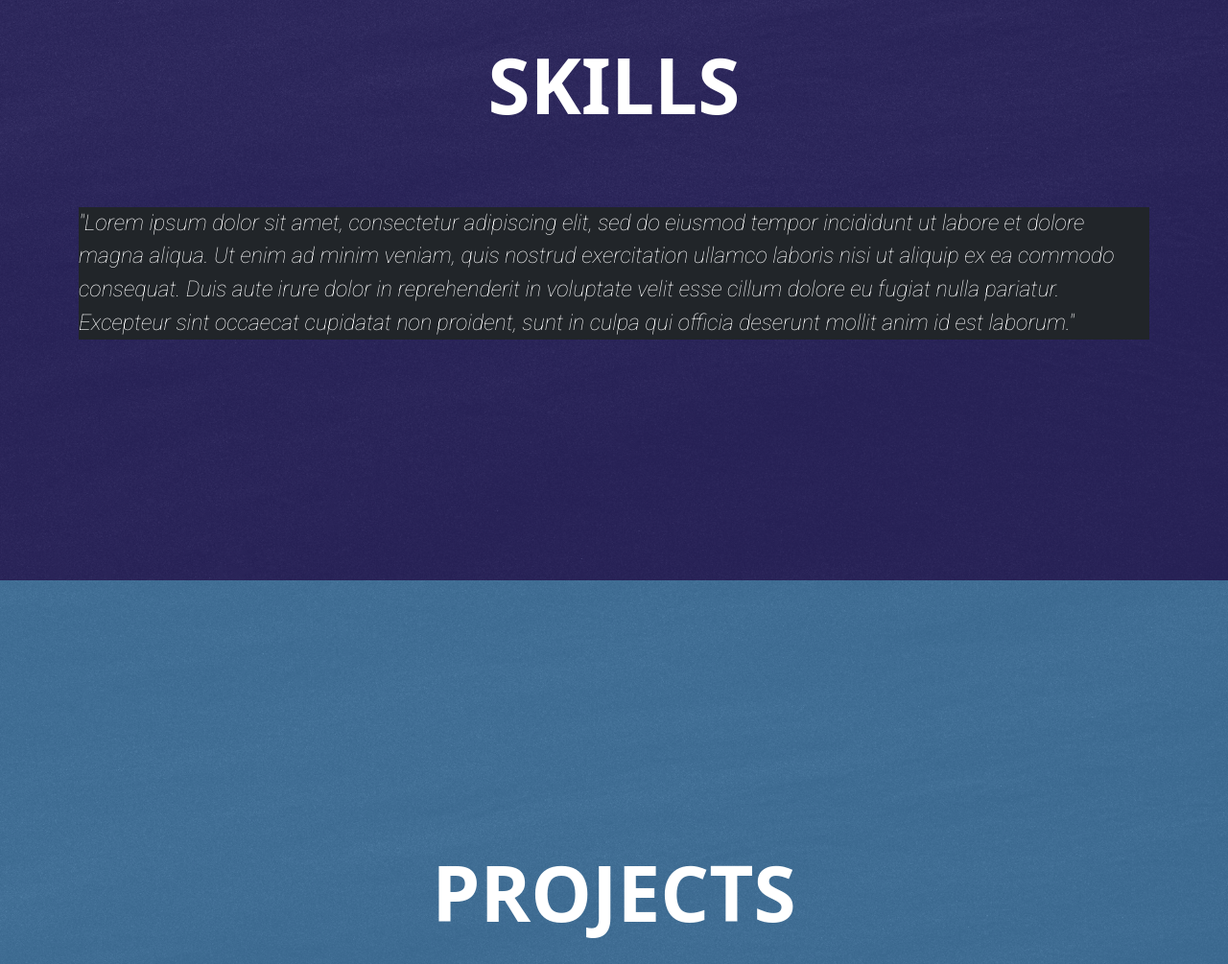
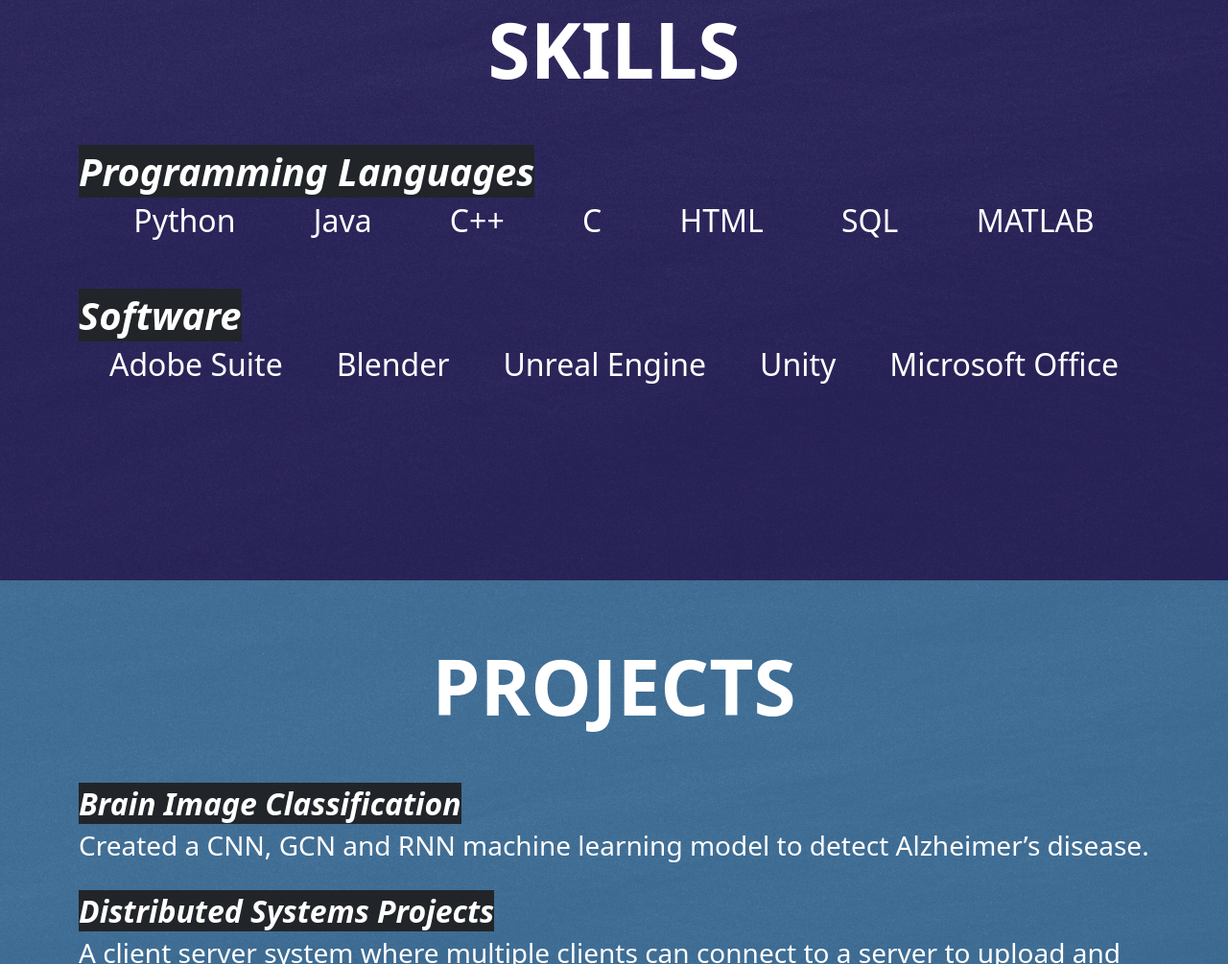
Before and after one commit to murajshrestha/murajshrestha.github.io, a plain HTML site: page index.html in a window 1280 px wide. Shown: the part 1795-2800 px from the top of the page at 96% size. Drawn offline with nearby package versions, Linux system fonts and the light colour scheme.

Commit message:
Update pages

```diff
--- a/index.html
+++ b/index.html
@@ -61,19 +61,19 @@
         <section class="home-page home-background allpages" id="home">
             <div class="header">
                 <span class="title hometitle">MURAJ SHRESTHA</span><br>
-                <span class="subtitle">muraj.shrestha@gmail.com</span>
+                <!-- <span class="subtitle">muraj.shrestha@gmail.com</span> -->
             </div>
         </section>
 
         <!-- Education Page -->
         <section class="education-background allpages" id="education">
             <div class="container-sm">
-                <h1 class="fw-bold text-uppercase text-center display-1">Education</h1><br><br><br>
+                <h1 class="fw-bold text-uppercase text-center display-1">Education</h1><br><br>
 
                 <h1 class="fw-bold fst-italic"><mark class="text-bg-dark p-0">Master of Science in Computer Science</mark></h1>
                 <div class="row">
                     <div class="col">
-                        <p class="fs-2 fw-normal fst-italic text-primary h1"><a href="https://www.uta.edu/" target="_blank" rel="noopener noreferrer" style="text-decoration:none;">University of Texas at Arlington</a></p>
+                        <p class="fs-2 fw-normal fst-italic h1">University of Texas at Arlington</p>
                     </div>
                     <div class="col-sm-auto">
                         <p class="fs-2 fw-light h1">Jan 2021 – Dec 2022</p>
@@ -84,7 +84,7 @@
                 <h1 class="fw-bold fst-italic"><mark class="text-bg-dark p-0">Bachelor of Science in Computer Science</mark></h1>
                 <div class="row">
                     <div class="col">
-                        <p class="fs-2 fw-normal fst-italic text-primary h1"><a href="https://www.uta.edu/" target="_blank" rel="noopener noreferrer" style="text-decoration:none;">University of Texas at Arlington</a></p>
+                        <p class="fs-2 fw-normal fst-italic h1">University of Texas at Arlington</p>
                     </div>
                     <div class="col-sm-auto">
                         <p class="fs-3 fw-light h1">Aug 2016 – May 2020</p>
@@ -97,24 +97,92 @@
         <!-- Skills Page -->
         <section class="skills-background allpages" id="skills">
             <div class="container">
-                <h1 class="fw-bold text-uppercase text-center display-1">Skills</h1><br><br><br>
-                <p class="subtitle text-bg-dark">"Lorem ipsum dolor sit amet, consectetur adipiscing elit, sed do eiusmod tempor incididunt ut labore et dolore magna aliqua. Ut enim ad minim veniam, quis nostrud exercitation ullamco laboris nisi ut aliquip ex ea commodo consequat. Duis aute irure dolor in reprehenderit in voluptate velit esse cillum dolore eu fugiat nulla pariatur. Excepteur sint occaecat cupidatat non proident, sunt in culpa qui officia deserunt mollit anim id est laborum."</p>
+                <h1 class="fw-bold text-uppercase text-center display-1">Skills</h1><br><br>
+
+                <div class="row justify-content-evenly">
+                    <h1 class="fw-bold fst-italic"><mark class="text-bg-dark p-0">Programming Languages</mark></h1>
+                    <div class="col-auto">
+                        <p class="fs-2 fw-light h1">Python</p>
+                    </div>
+                    <div class="col-auto">
+                        <p class="fs-2 fw-light h1">Java</p>
+                    </div>
+                    <div class="col-auto">
+                        <p class="fs-2 fw-light h1">C++</p>
+                    </div>
+                    <div class="col-auto">
+                        <p class="fs-2 fw-light h1">C</p>
+                    </div>
+                    <div class="col-auto">
+                        <p class="fs-2 fw-light h1">HTML</p>
+                    </div>
+                    <div class="col-auto">
+                        <p class="fs-2 fw-light h1">SQL</p>
+                    </div>
+                    <div class="col-auto">
+                        <p class="fs-2 fw-light h1">MATLAB</p>
+                    </div>
+                </div>
+                <br>
+                <br>
+
+                <div class="row justify-content-evenly">
+                    <h1 class="fw-bold fst-italic"><mark class="text-bg-dark p-0">Software</mark></h1>
+                    <div class="col-auto">
+                        <p class="fs-2 fw-light h1">Adobe Suite</p>
+                    </div>
+                    <div class="col-auto">
+                        <p class="fs-2 fw-light h1">Blender</p>
+                    </div>
+                    <div class="col-auto">
+                        <p class="fs-2 fw-light h1">Unreal Engine</p>
+                    </div>
+                    <div class="col-auto">
+                        <p class="fs-2 fw-light h1">Unity</p>
+                    </div>
+                    <div class="col-auto">
+                        <p class="fs-2 fw-light h1">Microsoft Office</p>
+                    </div>
+                </div>
+
+            </div>
+
             </div>
         </section>
 
         <!-- Projects Page -->
         <section class="projects-background allpages" id="projects">
             <div class="container">
-                <h1 class="fw-bold text-uppercase text-center display-1">Projects</h1><br>
-                <h1 class="subtitle">"Lorem ipsum dolor sit amet, consectetur adipiscing elit, sed do eiusmod tempor incididunt ut labore et dolore magna aliqua. Ut enim ad minim veniam, quis nostrud exercitation ullamco laboris nisi ut aliquip ex ea commodo consequat. Duis aute irure dolor in reprehenderit in voluptate velit esse cillum dolore eu fugiat nulla pariatur. Excepteur sint occaecat cupidatat non proident, sunt in culpa qui officia deserunt mollit anim id est laborum."</h1>
+                <h1 class="fw-bold text-uppercase text-center display-1">Projects</h1><br><br>
+
+                <div class="row">
+                    <h2 class="fw-bold fst-italic"><mark class="text-bg-dark p-0">Brain Image Classification</mark></h2>
+                    <p class="fs-3 fw-light h1">Created a CNN, GCN and RNN machine learning model to detect Alzheimer’s disease.</p>
+                </div>
+                <br>
+                <div class="row">
+                    <h2 class="fw-bold fst-italic"><mark class="text-bg-dark p-0">Distributed Systems Projects</mark></h2>
+                    <p class="fs-3 fw-light h1">A client server system where multiple clients can connect to a server to upload and modify files where the client connects to a backup server if the primary server were to fail.</p>
+                </div>
+                <br>
+                <div class="row">
+                    <h2 class="fw-bold fst-italic"><mark class="text-bg-dark p-0">Screw It</mark></h2>
+                    <p class="fs-3 fw-light h1">A senior design project where an android app identifies screws using computer vision and deep learning.</p>
+                </div>
+                <br>
+                <div class="row">
+                    <h2 class="fw-bold fst-italic"><mark class="text-bg-dark p-0">Clique</mark></h2>
+                    <p class="fs-3 fw-light h1">A social network database project. More info on <a class="fst-italic fw-normal" href="https://github.com/murajshrestha/Clique" target="_blank" rel="noopener noreferrer" style="color:white;text-decoration:none;">GitHub</a>.</p>
+                </div>
             </div>
         </section>
 
         <!-- About Page -->
         <section class="about-background allpages" id="about">
             <div class="container">
-                <h1 class="fw-bold text-uppercase text-center display-1">About</h1><br>
-                <h1 class="subtitle">"Lorem ipsum dolor sit amet, consectetur adipiscing elit, sed do eiusmod tempor incididunt ut labore et dolore magna aliqua. Ut enim ad minim veniam, quis nostrud exercitation ullamco laboris nisi ut aliquip ex ea commodo consequat. Duis aute irure dolor in reprehenderit in voluptate velit esse cillum dolore eu fugiat nulla pariatur. Excepteur sint occaecat cupidatat non proident, sunt in culpa qui officia deserunt mollit anim id est laborum."</h1>
+                <h1 class="fw-bold text-uppercase text-center display-1">About</h1><br><br><br>
+                <p class="fs-2 fw-light h1">Hello, I am Muraj. I am originally from Kathmandu, Nepal, but I currently live in Grand Prairie, TX.</p><br>
+                <p class="fs-2 fw-light h1">In my free time, I enjoy playing videogames and watching tv shows. Some of my favorite activities include mountain biking and simracing.</p>
             </div>
         </section>
 
@@ -133,6 +201,9 @@
                         <a class="nav-link" href="https://www.linkedin.com/in/muraj-shrestha" target="_blank" rel="noopener noreferrer" title="Linkedin"><i class="bi bi-linkedin"></i></a>
                     </li>
                     <li class="nav-item">
+                        <a class="nav-link" href="mailto:muraj.shrestha@gmail.com" title="Email"><i class="bi bi-envelope-fill"></i></i></a>
+                    </li>
+                    <li class="nav-item">
                         <a class="nav-link" href="https://www.strava.com/athletes/24070504" target="_blank" rel="noopener noreferrer" title="Strava"><i class="bi bi-strava"></i></a>
                     </li>
                 </ul>
```
